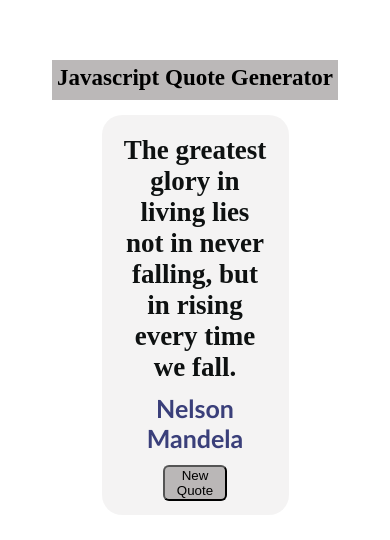
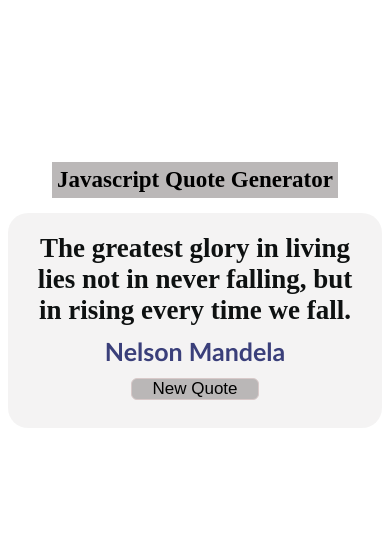
Before and after one commit to giftos1/Javascript-Quote-Generator, a plain HTML site: page index.html in a window 390 px wide. Shown: the part 132-672 px from the top of the page. Drawn offline with Linux system fonts and the light colour scheme.

Commit message:
check mobile responsiveness

```diff
--- a/app.js
+++ b/app.js
@@ -1,5 +1,4 @@
 const container = document.querySelector('.quote-container');
-const quote = document.querySelector('.quote');
 const button = document.querySelector('#button');
 
 function changeQuote() {
--- a/styles.css
+++ b/styles.css
@@ -15,7 +15,7 @@ body {
 #heading {
     /* position: relative; */
     /* top: -50px; */
-    height: 40px;
+    height: fit-content;
     width: fit-content;
     padding: 5px;
     background-color: rgba(184, 180, 180, 0.945);
@@ -56,19 +56,23 @@ p {
 #button {
     background-color: rgba(184, 180, 180, 0.945);
     border-radius: 6px;
-    width: 17%;
+    width: fit-content;
     cursor: pointer;
     position: relative;
     bottom: 35px;
+    border: 1px solid rgb(216, 201, 201);
+    font-size: 17px;
+    padding: 0 20px;
 }
 
 .quote:not(:first-child){
     display: none;
 }
 
-@media only screen and (max-width: 503px) {
+@media only screen and (max-width: 598px) {
     .quote-container {
       padding-bottom: 35px;
+      width: fit-content;
     }
 
     #button {
```
